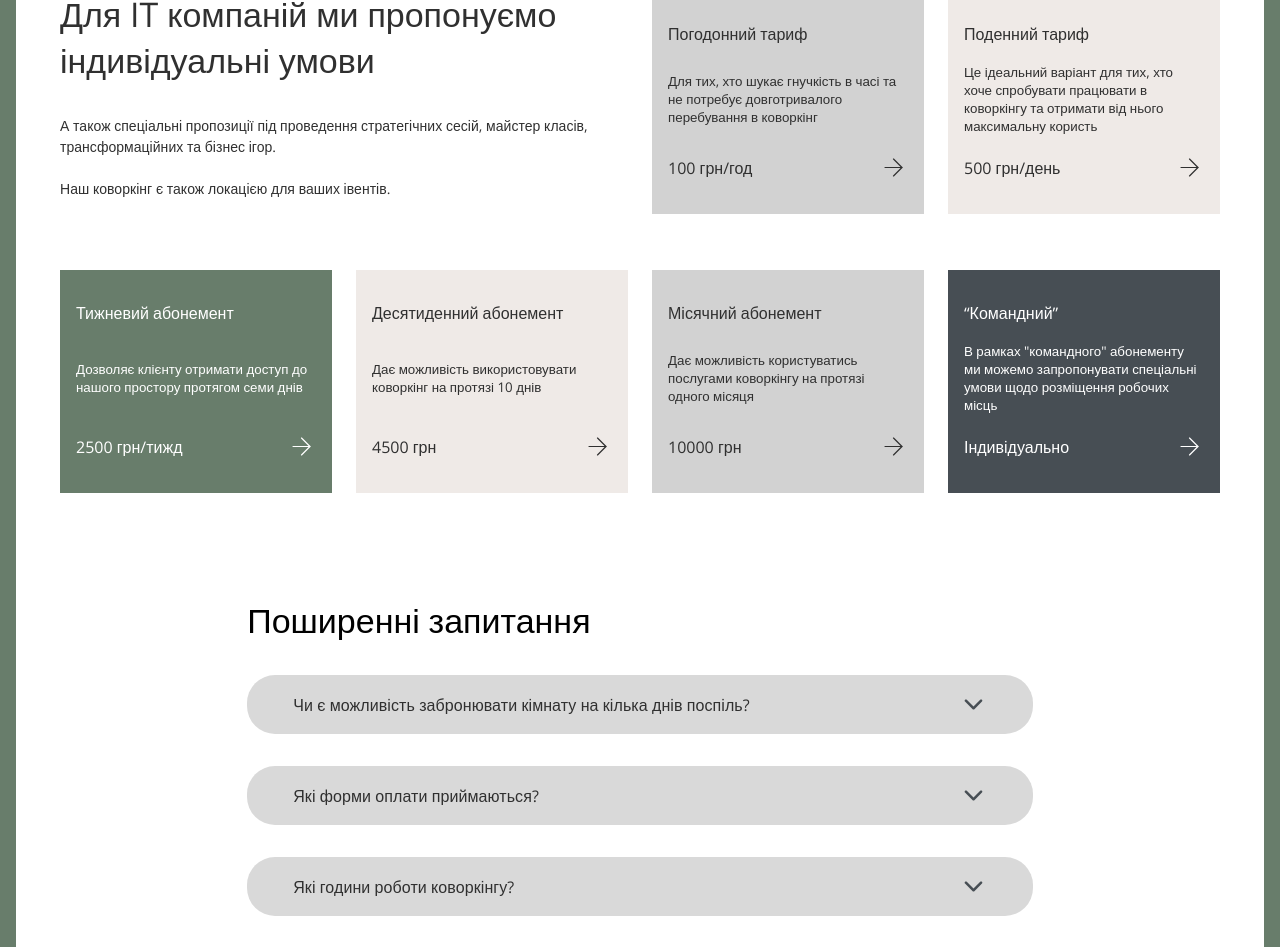
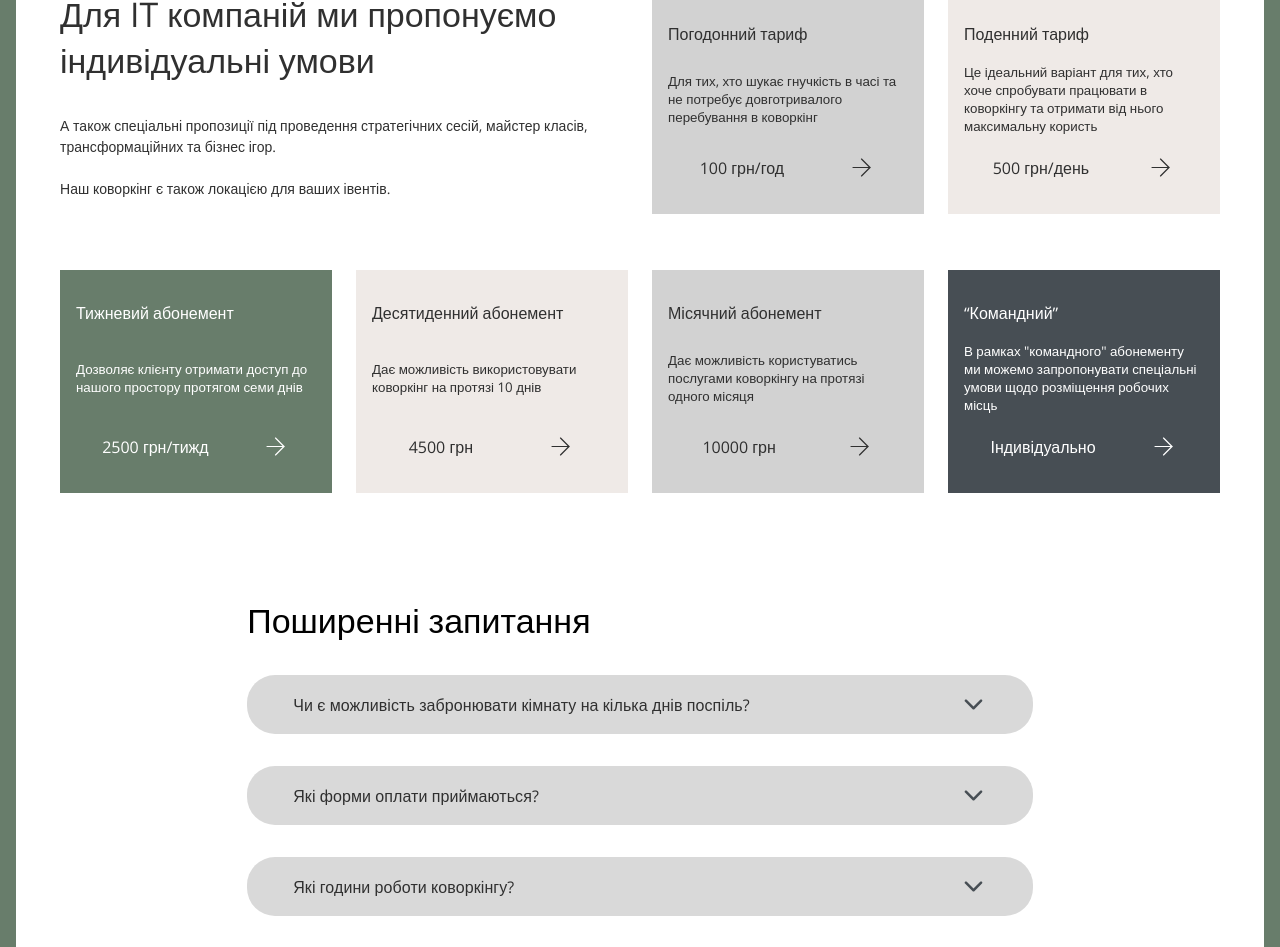
Before and after one commit to kubrakkirill/svitlo, a React (Create React App) app in the folder frontend/: page / in a window 1280 px wide. Shown: the part 2722-3669 px from the top of the page. Built offline with nearby package versions, Linux system fonts and the light colour scheme; the HTML template or start-up script is replaced by a standard one.

Commit message:
change price:hover

```diff
--- a/frontend/src/Components/Special/Special.css
+++ b/frontend/src/Components/Special/Special.css
@@ -37,8 +37,8 @@
     transition: 1.3s;
     display: flex;
     align-items: center;
-    justify-content: space-between;
+    justify-content: space-around;
 }
 .price:hover{
-    transform: scale(1.15);
+    transform: scale(1.2);
 }
```
